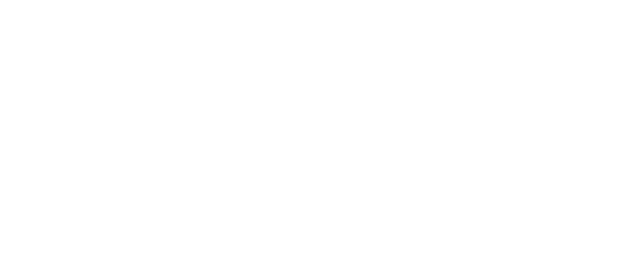
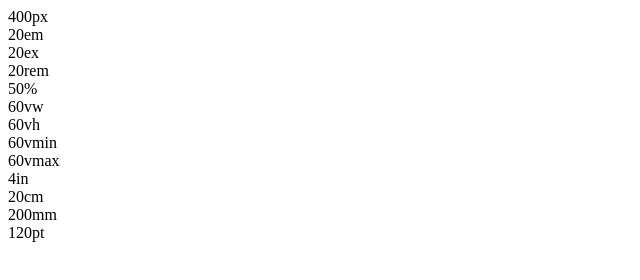
Before and after one commit to androiduserpl/jednostki-css, a plain HTML site: page index.html in a window 1280 px wide. Shown: the whole page, without its empty margins (0-640 px from the left). Drawn offline with Linux system fonts and the light colour scheme.

Commit message:
drugi up

```diff
--- a/index.html
+++ b/index.html
@@ -2,9 +2,26 @@
 <html lang="en">
 <head>
     <meta charset="UTF-8">
-    <title>Jednostki CSS</title>
+    <title>Pomoce dydaktyczne - jednostki miary w CSS</title>
+    <link rel="stylesheet" href="css/style.css">
 </head>
 <body>
-
+ <div>
+    <div>
+        <div>400px</div>
+        <div>20em</div>
+        <div>20ex</div>
+        <div>20rem</div>
+        <div>50%</div>
+        <div>60vw</div>
+        <div>60vh</div>
+        <div>60vmin</div>
+        <div>60vmax</div>
+        <div>4in</div>
+        <div>20cm</div>
+        <div>200mm</div>
+        <div>120pt</div>
+    </div>
+</div>
 </body>
 </html>
```
